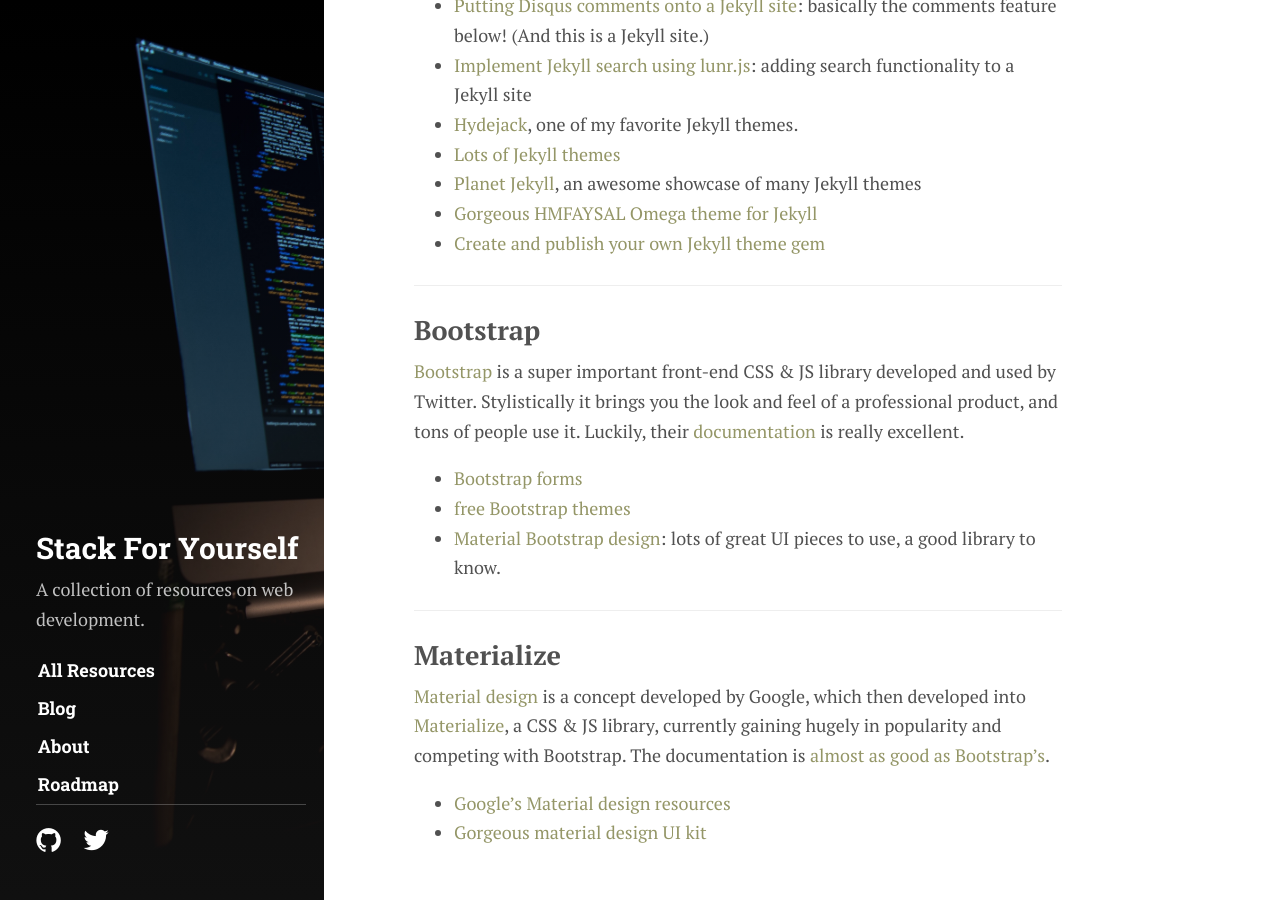
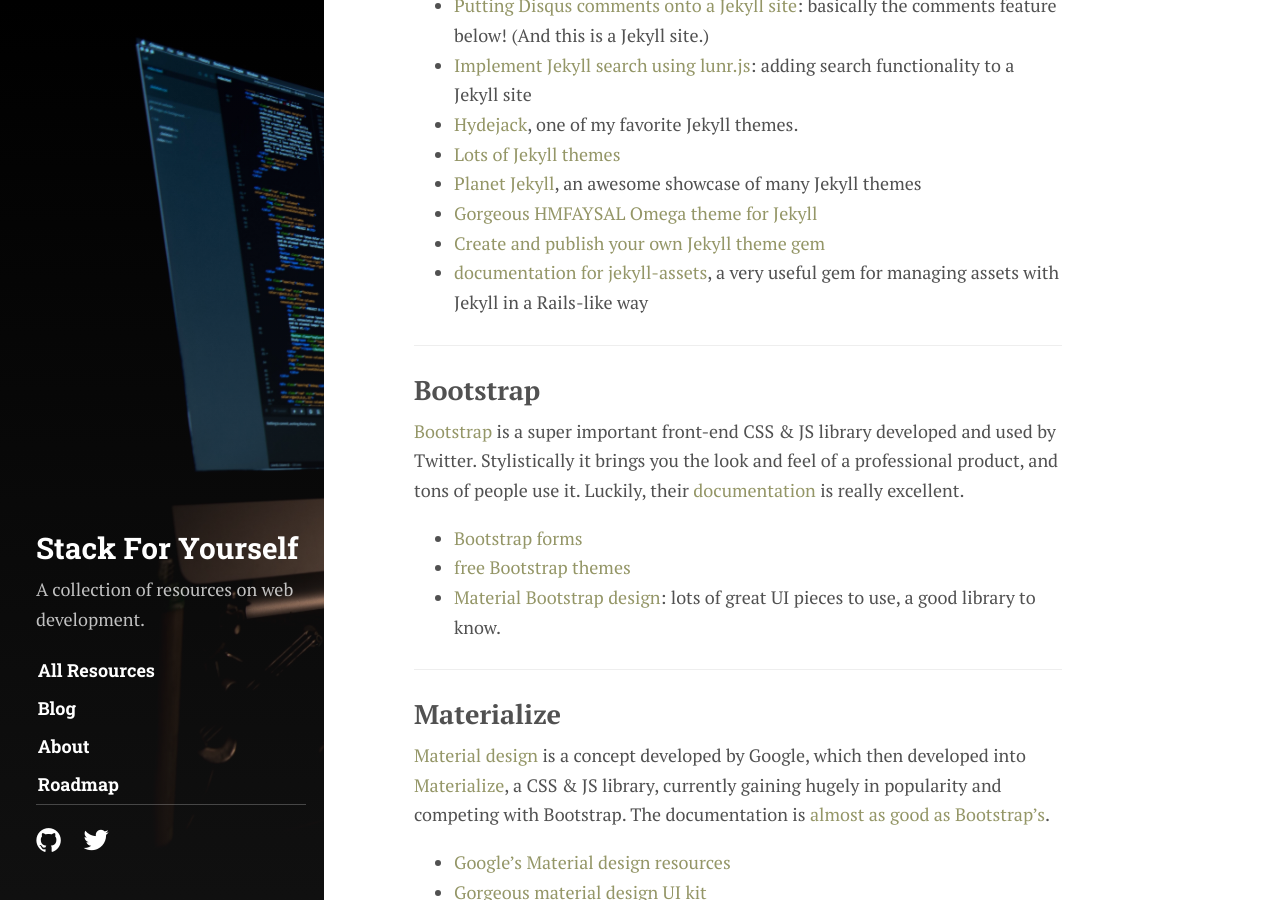
Before and after one commit to mindplace/stack-for-yourself, a Jekyll site: the page built from _posts/2016-06-01-front-end-part-3-non-js-frameworks.md, in a window 1280 px wide and 900 px high, scrolled down 909 px. Built offline with Jekyll 4.4.1, drawn with Linux system fonts in a browser that asks for light colours; some web fonts are replaced; comment, search, counter and statistics services are not loaded.

Commit message:
add jekyll-assets documentation link

```diff
--- a/_posts/2016-06-01-front-end-part-3-non-js-frameworks.md
+++ b/_posts/2016-06-01-front-end-part-3-non-js-frameworks.md
@@ -28,6 +28,7 @@
 * [Planet Jekyll](http://planetjekyll.github.io/showcase/), an awesome showcase of many Jekyll themes
 * [Gorgeous HMFAYSAL Omega theme for Jekyll](https://github.com/hmfaysal/hmfaysal-omega-theme)
 * [Create and publish your own Jekyll theme gem](https://webdesign.tutsplus.com/tutorials/how-to-create-and-publish-a-jekyll-theme-gem--cms-27475)
+* [documentation for jekyll-assets](http://www.rubydoc.info/gems/jekyll-assets/0.13.0), a very useful gem for managing assets with Jekyll in a Rails-like way
 
 <hr>
 
```
